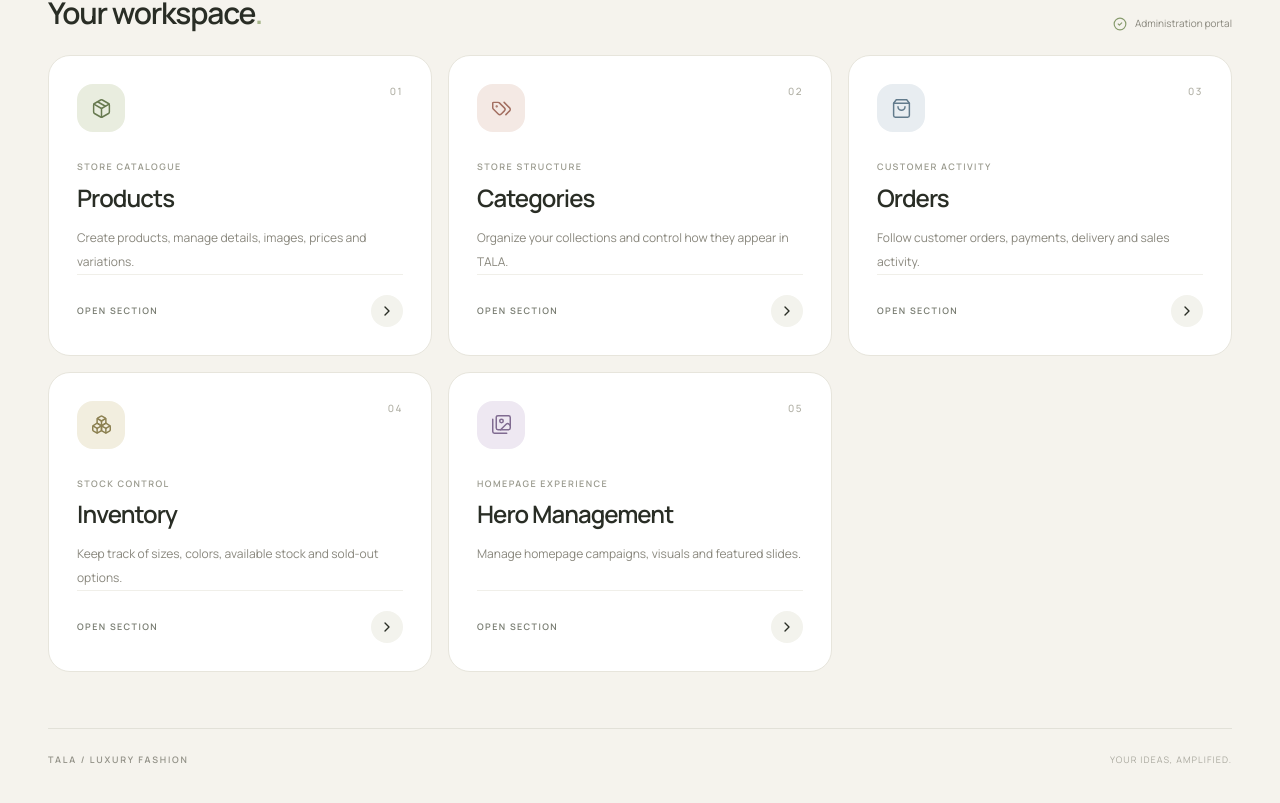
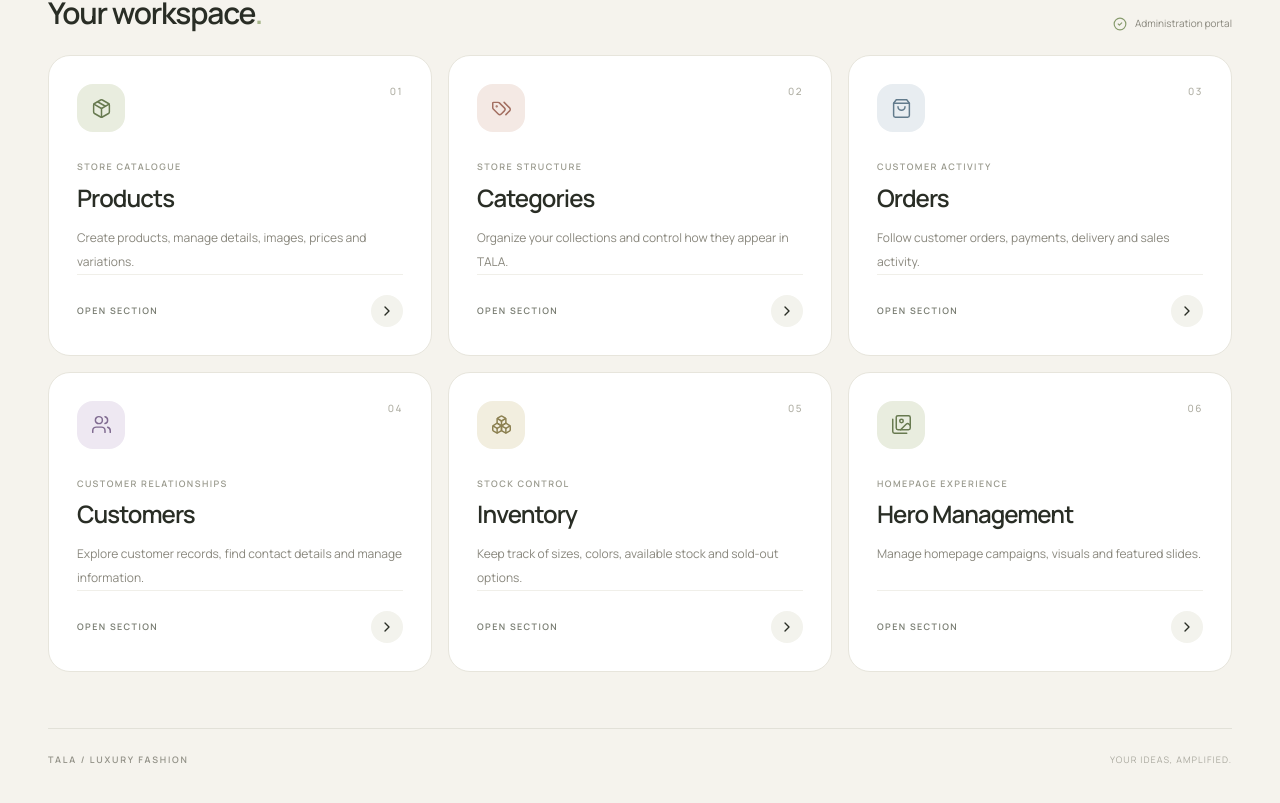
Before and after one commit to ozagomaa759-pixel/tala-store, a Next.js app: page /admin in a window 1280 px wide. Shown: the part 706-1509 px from the top of the page. Built offline with nearby package versions, Linux system fonts and the light colour scheme.

Commit message:
Add Customers section to admin page

```diff
--- a/src/app/admin/page.tsx
+++ b/src/app/admin/page.tsx
@@ -17,6 +17,7 @@ import {
   ShoppingBag,
   Sparkles,
   Tags,
+  Users,
 } from "lucide-react";
 
 const sections = [
@@ -49,6 +50,15 @@ const sections = [
   },
   {
     number: "04",
+    title: "Customers",
+    description: "Explore customer records, find contact details and manage information.",
+    href: "/admin/customers",
+    icon: Users,
+    tag: "Customer relationships",
+    accent: "bg-[#EEE8F2] text-[#806B91]",
+  },
+  {
+    number: "05",
     title: "Inventory",
     description: "Keep track of sizes, colors, available stock and sold-out options.",
     href: "/admin/inventory",
@@ -57,13 +67,13 @@ const sections = [
     accent: "bg-[#F2EEDF] text-[#8C8051]",
   },
   {
-    number: "05",
+    number: "06",
     title: "Hero Management",
     description: "Manage homepage campaigns, visuals and featured slides.",
     href: "/admin/hero",
     icon: Images,
     tag: "Homepage experience",
-    accent: "bg-[#EEE8F2] text-[#806B91]",
+    accent: "bg-[#E9EDDF] text-[#687A50]",
   },
 ];
 
```
